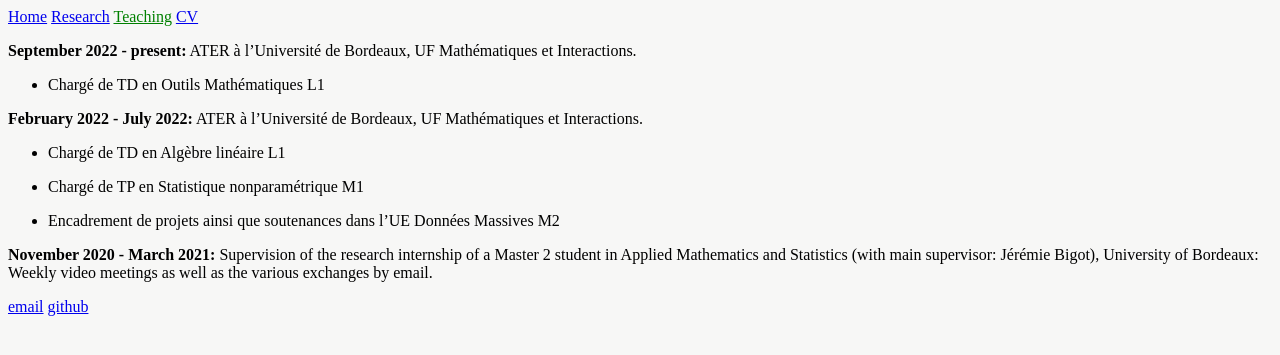
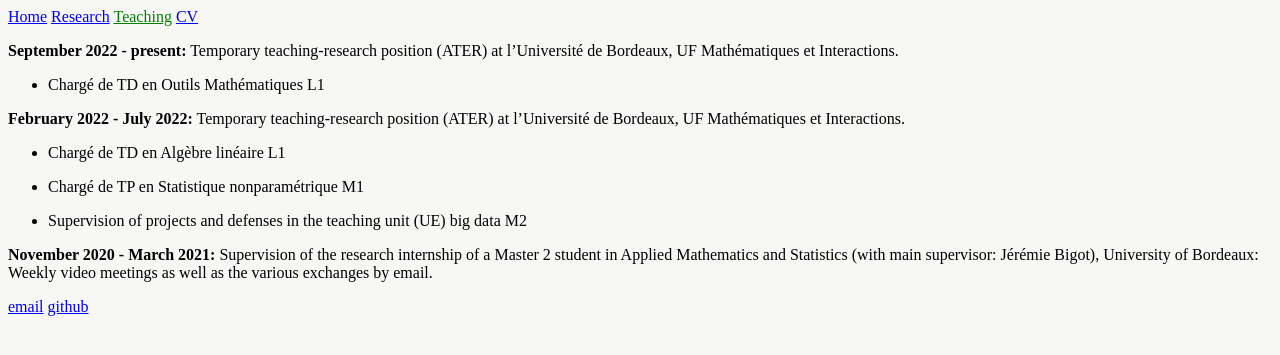
Before and after one commit to yiyej/yiyej.github.io, a Jekyll site: the page built from teaching.md, in a window 1280 px wide. Shown: the top 355 px of the page. Built offline with Jekyll 4.4.1, drawn with Linux system fonts in a browser that asks for light colours.

Commit message:
Update teaching.md

```diff
--- a/teaching.md
+++ b/teaching.md
@@ -3,18 +3,18 @@ layout: default
 title: Teaching
 ---
 
-**September 2022 - present:** ATER à l’Université de Bordeaux, UF Mathématiques et Interactions.
+**September 2022 - present:** Temporary teaching-research position (ATER) at l’Université de Bordeaux, UF Mathématiques et Interactions.
 
 - Chargé de TD en Outils Mathématiques L1
 
 
-**February 2022 - July 2022:** ATER à l’Université de Bordeaux, UF Mathématiques et Interactions.
+**February 2022 - July 2022:** Temporary teaching-research position (ATER) at l’Université de Bordeaux, UF Mathématiques et Interactions.
 
 - Chargé de TD en Algèbre linéaire L1
 
 - Chargé de TP en Statistique nonparamétrique M1
 
-- Encadrement de projets ainsi que soutenances dans l'UE Données Massives M2
+- Supervision of projects and defenses in the teaching unit (UE) big data M2
 
 
 **November 2020 - March 2021:**
```
